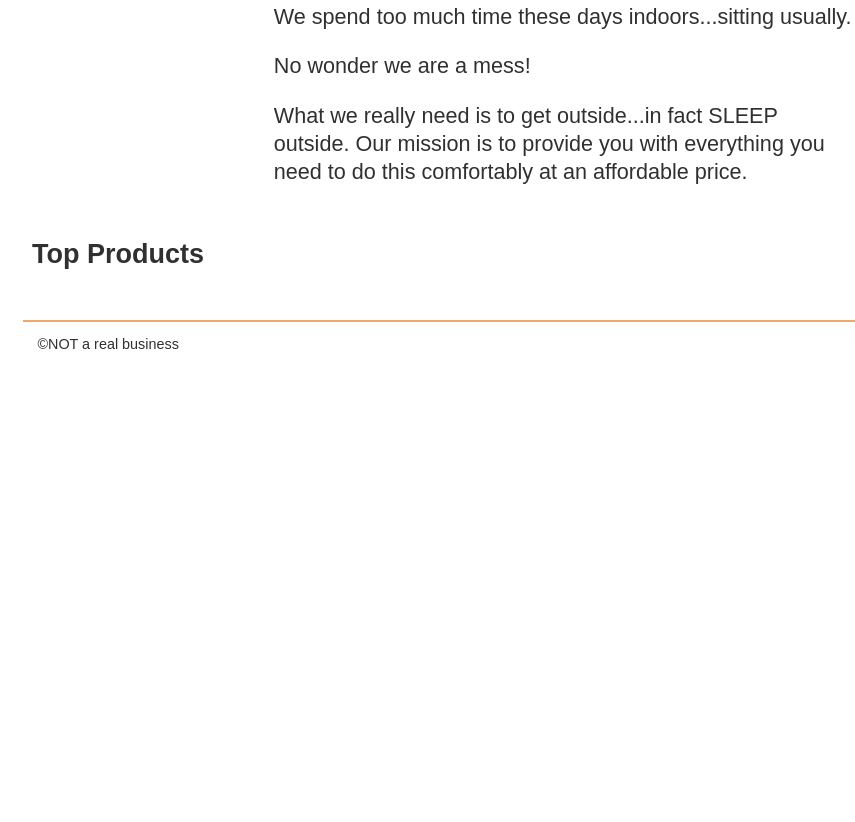
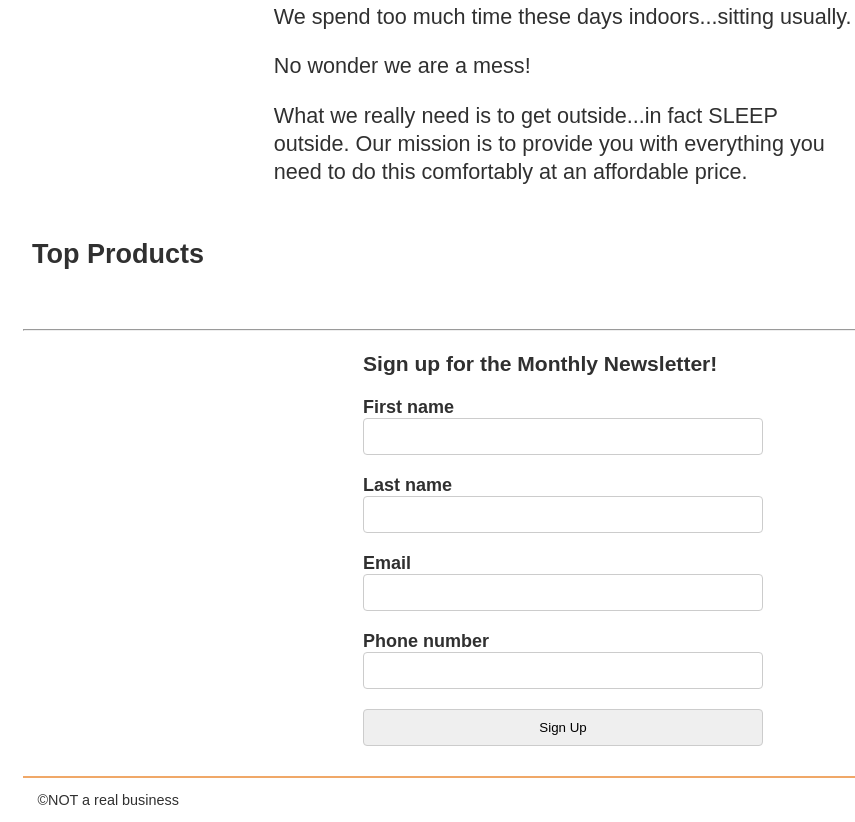
Before and after one commit to terrystansustal/wdd330, a website built with Vite: page src/index.html in a window 1280 px wide. Shown: the part 732-1554 px from the top of the page, without its empty margins (77-932 px from the left). Before the commit the page ends 1098 px from the top, so only its background shows below. Built offline with nearby package versions, Linux system fonts and the light colour scheme; no server answers.

Commit message:
Added a newsletter sign up box

```diff
--- a/src/css/style.css
+++ b/src/css/style.css
@@ -265,6 +265,29 @@ button {
   border: white;
 }
 
+
+/* Start CSS for newsletter form */
+
+.newsletter-form {
+  max-width: 400px;
+  margin: 20px auto;
+}
+
+.newsletter {
+  display: block;
+  margin-bottom: 10px;
+  font-weight: bold;
+}
+
+input {
+  width: 100%;
+  padding: 10px;
+  margin-bottom: 10px;
+  border: 1px solid #ccc;
+  border-radius: 4px;
+  box-sizing: border-box;
+}
+
 @media screen and (min-width: 500px) {
   body {
     max-width: 1080px;
--- a/src/index.html
+++ b/src/index.html
@@ -77,6 +77,18 @@
         <ul class="product-list">
         </ul>
       </section>
+
+      <hr>
+      <form class="newsletter-form" action="">
+        <h3>Sign up for the Monthly Newsletter!</h3>
+
+        <label class="newsletter">First name <input type="text" name="fname" required></label>
+        <label class="newsletter">Last name <input type="text" name="lname" required></label>
+        <label class="newsletter">Email <input type="email" name="email" required></label>
+        <label class="newsletter">Phone number <input type="tel" name="phone-num"></label>
+        <input type="submit" value="Sign Up">
+
+      </form>
     </main>
     <footer id="main-footer"></footer>
   </body>
```
